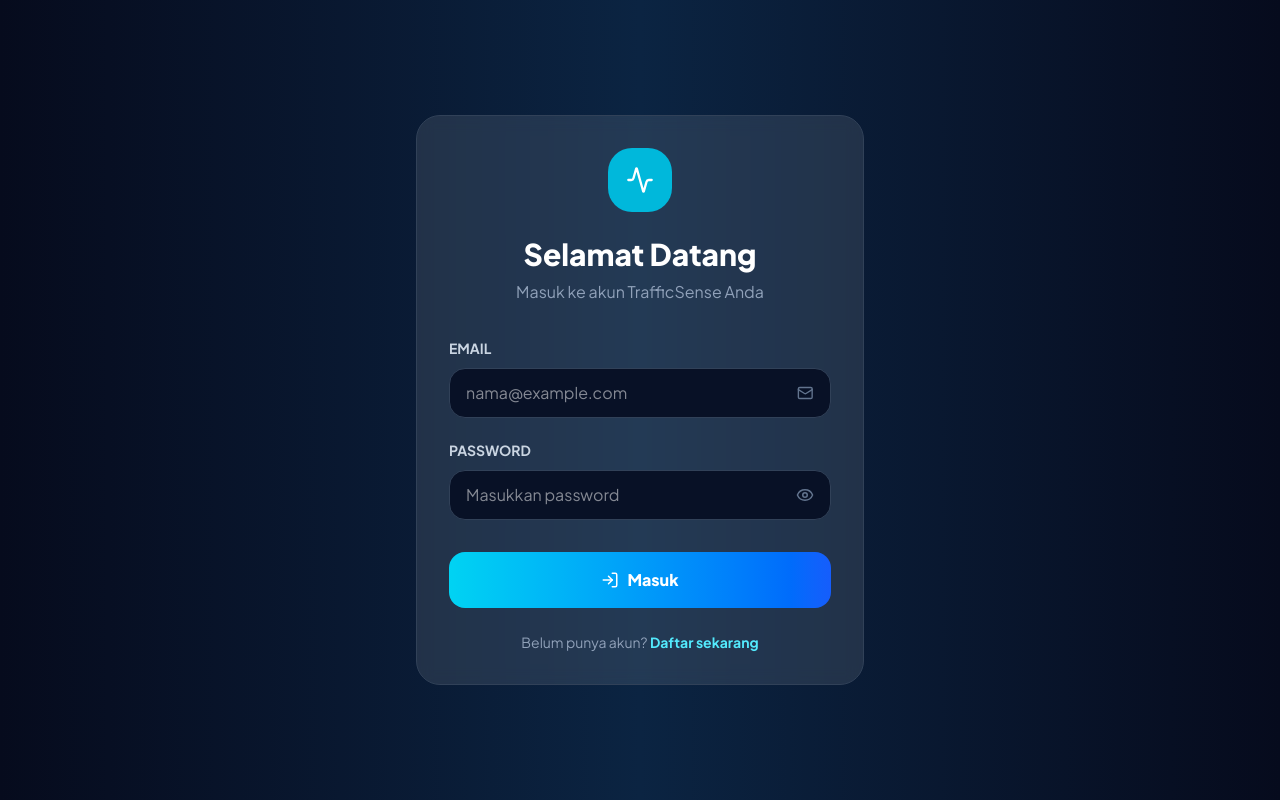
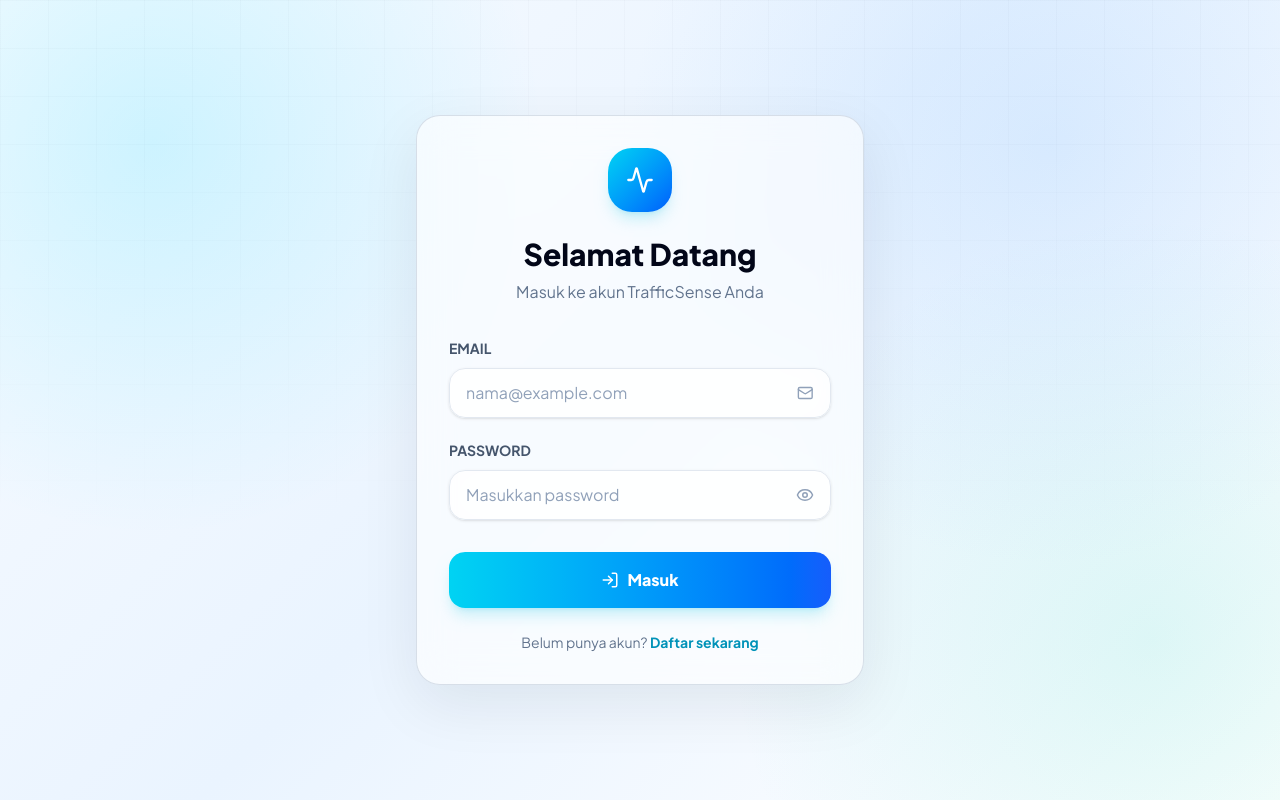
Before and after one commit to Anandaa45/TrafficSense-AI, a React (Vite) app in the folder client/: page /login in a window 1280 px wide. Built offline with nearby package versions, Linux system fonts and the light colour scheme; no server answers.

Commit message:
backup perubahan lokal sebelum pull

```diff
--- a/client/src/main.jsx
+++ b/client/src/main.jsx
@@ -4,6 +4,7 @@
 import AppLayout from './components/AppLayout.jsx';
 import Welcome from './pages/Welcome.jsx';
 import Login from './pages/Login.jsx';
+import Register from "./pages/Register";
 import Dashboard from './pages/Dashboard.jsx';
 import TrafficMonitor from './pages/TrafficMonitor.jsx';
 import Analytics from './pages/Analytics.jsx';
@@ -19,6 +20,7 @@
       <Routes>
         <Route path="/welcome" element={<Welcome />} />
         <Route path="/login" element={<Login />} />
+        <Route path="/register" element={<Register />} />
         <Route element={<AppLayout />}>
           <Route path="/dashboard" element={<Dashboard />} />
           <Route path="/monitor" element={<TrafficMonitor />} />
--- a/client/src/pages/Login.jsx
+++ b/client/src/pages/Login.jsx
@@ -6,51 +6,51 @@
   const [showPassword, setShowPassword] = useState(false);
 
  return (
-    <main className="flex min-h-screen items-center justify-center bg-gradient-to-r from-[#060b1d] via-[#0b2442] to-[#060b1d] p-6 text-white">
-      <form className="w-full max-w-md rounded-3xl border border-slate-700 bg-white/10 p-8 backdrop-blur">
-        <div className="mx-auto mb-6 flex h-16 w-16 items-center justify-center rounded-3xl bg-cyan-500">
+  <main className="app-soft-bg flex min-h-screen items-center justify-center p-6 text-slate-900">
+    <form className="glass-card w-full max-w-md rounded-3xl p-8">
+      <div className="mx-auto mb-6 flex h-16 w-16 items-center justify-center rounded-3xl bg-gradient-to-br from-cyan-400 to-blue-600 text-white shadow-lg shadow-cyan-500/20">
         <Activity size={28} />
       </div>
 
-        <h1 className="text-center text-3xl font-extrabold">
+      <h1 className="text-center text-3xl font-extrabold text-slate-950">
         Selamat Datang
       </h1>
 
-        <p className="mt-2 text-center text-slate-400">
+      <p className="mt-2 text-center text-slate-500">
         Masuk ke akun TrafficSense Anda
       </p>
 
       <label className="mt-8 block">
-          <span className="text-sm font-bold text-slate-300">
+        <span className="text-sm font-bold text-slate-600">
           EMAIL
         </span>
 
-          <div className="mt-2 flex items-center gap-3 rounded-2xl border border-slate-700 bg-[#081126] px-4 py-3">
+        <div className="mt-2 flex items-center gap-3 rounded-2xl border border-slate-200 bg-white/70 px-4 py-3 shadow-sm backdrop-blur-xl focus-within:border-cyan-400 focus-within:ring-4 focus-within:ring-cyan-400/10">
           <input
-              className="w-full bg-transparent outline-none"
+            className="w-full bg-transparent text-slate-900 outline-none placeholder:text-slate-400"
             placeholder="nama@example.com"
           />
 
-            <Mail size={18} className="text-slate-500" />
+          <Mail size={18} className="text-slate-400" />
         </div>
       </label>
 
       <label className="mt-5 block">
-          <span className="text-sm font-bold text-slate-300">
+        <span className="text-sm font-bold text-slate-600">
           PASSWORD
         </span>
 
-          <div className="mt-2 flex items-center gap-3 rounded-2xl border border-slate-700 bg-[#081126] px-4 py-3">
+        <div className="mt-2 flex items-center gap-3 rounded-2xl border border-slate-200 bg-white/70 px-4 py-3 shadow-sm backdrop-blur-xl focus-within:border-cyan-400 focus-within:ring-4 focus-within:ring-cyan-400/10">
           <input
-              className="w-full bg-transparent outline-none"
-              type={showPassword ? 'text' : 'password'}
+            className="w-full bg-transparent text-slate-900 outline-none placeholder:text-slate-400"
+            type={showPassword ? "text" : "password"}
             placeholder="Masukkan password"
           />
 
           <button
             type="button"
             onClick={() => setShowPassword(!showPassword)}
-              className="text-slate-500 hover:text-cyan-300"
+            className="text-slate-400 hover:text-cyan-600"
           >
             {showPassword ? <EyeOff size={18} /> : <Eye size={18} />}
           </button>
@@ -59,15 +59,15 @@
 
       <Link
         to="/dashboard"
-          className="mt-8 flex items-center justify-center gap-2 rounded-2xl bg-gradient-to-r from-cyan-400 to-blue-600 px-6 py-4 font-extrabold"
+        className="mt-8 flex items-center justify-center gap-2 rounded-2xl bg-gradient-to-r from-cyan-400 to-blue-600 px-6 py-4 font-extrabold text-white shadow-lg shadow-cyan-500/20 transition hover:scale-[1.01]"
       >
         <LogIn size={18} />
         Masuk
       </Link>
 
-        <p className="mt-6 text-center text-sm text-slate-400">
-          Belum punya akun?{' '}
-          <Link to="/register" className="font-bold text-cyan-300">
+      <p className="mt-6 text-center text-sm text-slate-500">
+        Belum punya akun?{" "}
+        <Link to="/register" className="font-bold text-cyan-600 hover:text-blue-600">
           Daftar sekarang
         </Link>
       </p>
```
Lines whose indentation alone changed are shown as unchanged.
